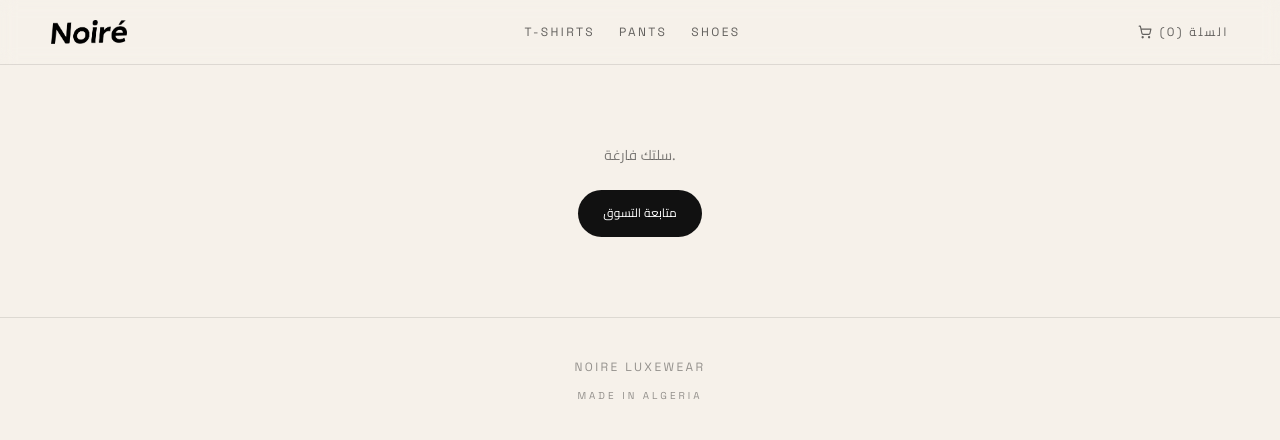
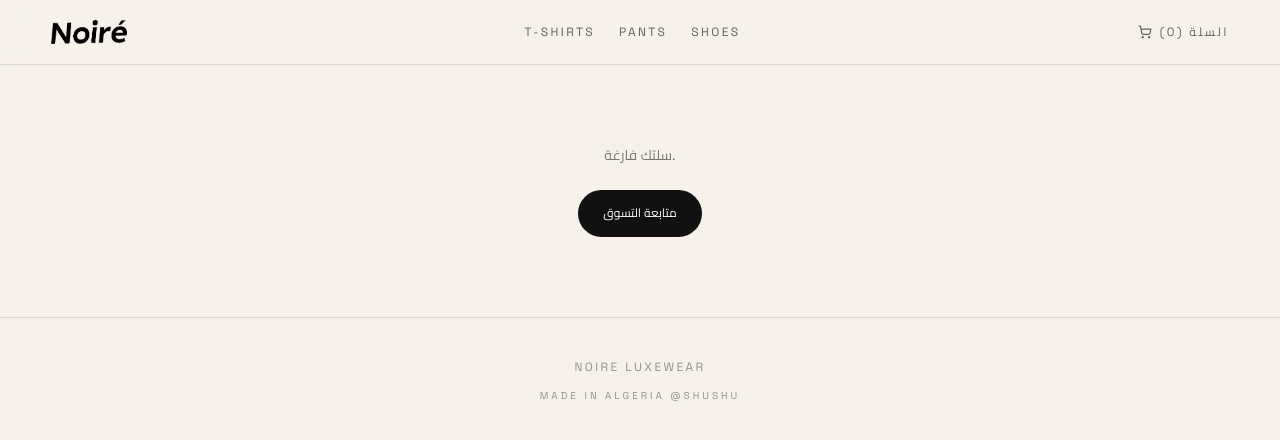
Before and after one commit to mustaphanedjmeddinedjellout-coder/inventory-yalidine, a React (Vite) app in the folder client/: page /cart in a window 1280 px wide. Shown: the top 440 px of the page. Built offline with nearby package versions, Linux system fonts and the light colour scheme.

Commit message:
Add @shushu to Made in Algeria footer text

```diff
--- a/client/src/storefront/StorefrontLayout.jsx
+++ b/client/src/storefront/StorefrontLayout.jsx
@@ -41,7 +41,7 @@ export default function StorefrontLayout() {
       <footer className="border-t border-black/10 py-10">
         <div className="container-bleed flex flex-col items-center gap-3 text-[12px] uppercase tracking-[0.2em] text-black/40">
           <p>NOIRE LUXEWEAR</p>
-          <p className="text-[10px] tracking-[0.3em]">Made in Algeria</p>
+          <p className="text-[10px] tracking-[0.3em]">Made in Algeria @shushu</p>
         </div>
       </footer>
     </div>
```
